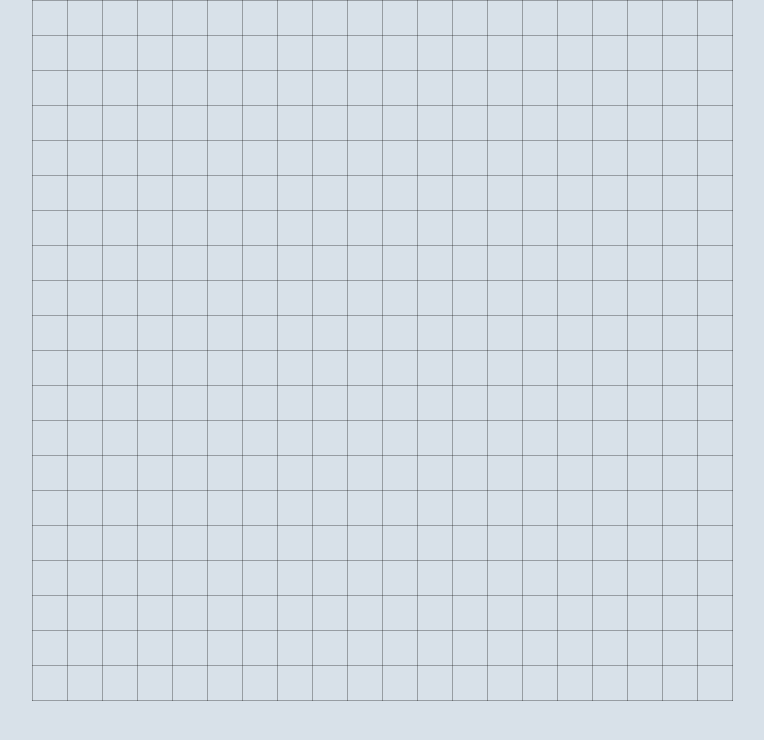
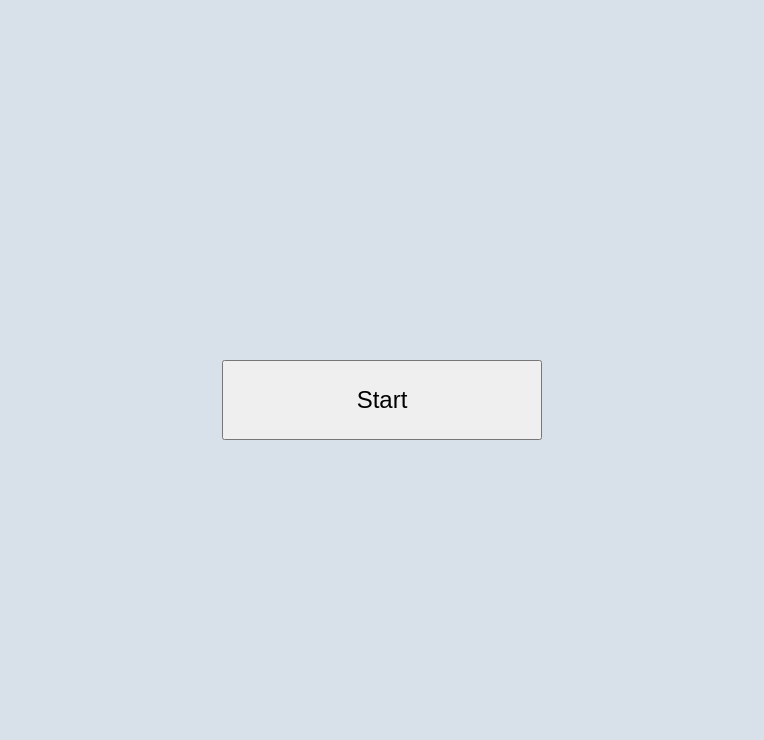
Before and after one commit to vignesh-seven/perfectly-normal-minesweeper, a plain HTML site: page index.html in a window 1280 px wide. Shown: the whole page, without its empty margins (258-1022 px from the left). Drawn offline with Linux system fonts and the light colour scheme.

Commit message:
added start screen

```diff
--- a/app.js
+++ b/app.js
@@ -1,3 +1,9 @@
+function startGame() {
+
+
+  document.querySelector(".controls-start").style.display = "none"
+
+
 // constants
 const body =  document.body
 const tbl = document.querySelector('.board')
@@ -6,7 +12,6 @@ const size = 20
 const theRedColor = getComputedStyle(document.documentElement).getPropertyValue('--the-red');
 const theBGColor = getComputedStyle(document.documentElement).getPropertyValue('--the-background-color');
 const theBGColorDimmed = getComputedStyle(document.documentElement).getPropertyValue('--the-background-color-dimmed');
-
 let firstClick = true
 // sus shape locations 11 x 11
 const susShapeCords = [
@@ -72,6 +77,7 @@ const susShapeCords = [
 // calculate size of the board
 const viewLength = window.innerWidth > window.innerHeight ? window.innerHeight : window.innerWidth
 cellSize = (viewLength - 0.2 * viewLength) / size
+
 
 // 💣
 
@@ -240,6 +246,10 @@ function revealCell(x, y) {
 }
 
 createTable()
+
+function reloadPage() {
+  window.location.reload()
+}
 // placeSusShape()
 // fillTheRemBombs()
 // fillTheValues()
@@ -290,15 +300,20 @@ tbl.addEventListener('click', (e) => {
     fillTheRemBombs(cellX, cellY, susCords)
     fillTheValues()
     firstClick = false
+
   }
 
   // game over condition
 
   if(bombCords[cellX][cellY]) {
     console.log("GAME OVER: bomb at " + cellY + ", " + cellX )
-    e.target.innerText = `💣`
+    // e.target.innerText = `💣`
     e.target.backgroundColor = theRedColor
     cellRevealed[cellX][cellY] = true
+
+    showBombPlaces()
+
+    tbl.classList.add("disable-clicks")
     return
   }
 
@@ -318,3 +333,5 @@ tbl.addEventListener('click', (e) => {
   }
   cellRevealed[cellX][cellY] = true
 })
+
+}
--- a/index.html
+++ b/index.html
@@ -7,13 +7,22 @@
   <title>Perfectly Normal Minesweeper</title>
   <link rel="stylesheet" href="./style.css">
   <link rel="stylesheet" href="colors.css">
+  <link rel="icon" type="image/x-icon" href="./fav.ico">
 </head>
 <body>
-  <div class="board-div">
-    <table class="board" draggable="false">
+  <div class="container">
+    <div class="board-div">
+      <table class="board" draggable="false">
+      </table>
+    </div>
+    <!-- <div class="control-space" onclick="reloadPage()">
+      <p>Click on a tile to start!</p>
+    </div> -->
+    <div class="controls controls-start">
+      <button id="start-button" onclick="startGame()">Start</button>
+    </div>
 
-    </table>
+    <script src="./app.js"></script>
   </div>
-  <script src="./app.js"></script>
 </body>
 </html>
--- a/style.css
+++ b/style.css
@@ -14,13 +14,19 @@ body {
   /* height: 100%; */
   box-sizing: border-box;
   background-color: var(--the-background-color);
-
-
+  transition: all 0.4s ease;
+}
+.container {
+  width: 100%;
+  height: 100%;
   display: flex;
   align-items: center;
   justify-content: center;
+  flex-flow: column;
 }
-
+.board-div {
+  flex: 0 1 auto;
+}
 
 .board {
   border-collapse: collapse;
@@ -37,3 +43,44 @@ table td{
 /* td:hover {
   background-color: gray;
 } */
+.disable-clicks {
+  pointer-events: none;
+}
+/* .control-space {
+  margin-top: 2vh;
+  width: 100%;
+  text-align: center;
+  background-color: aqua;
+  flex: 1 1 auto;
+}
+
+
+.control-space p {
+  margin: auto auto;
+  width: 200px;
+  font-size: 1.2em;
+  /* line-height: 2em;
+} */
+
+.controls {
+  position: absolute;
+  width: 100%;
+  height: 100%;
+  top: 0;
+  left: 0;
+  background-color: var(--the-background-color);
+  display: flex;
+  align-items: center;
+  justify-content: center;
+}
+
+#start-button {
+  width: 25%;
+  height: 10%;
+
+  font-size: 1.5em;
+}
+
+.controls-restart {
+  display: none;
+}
```
Also changed, not shown: fav.ico (added). Lines whose indentation alone changed are shown as unchanged.
